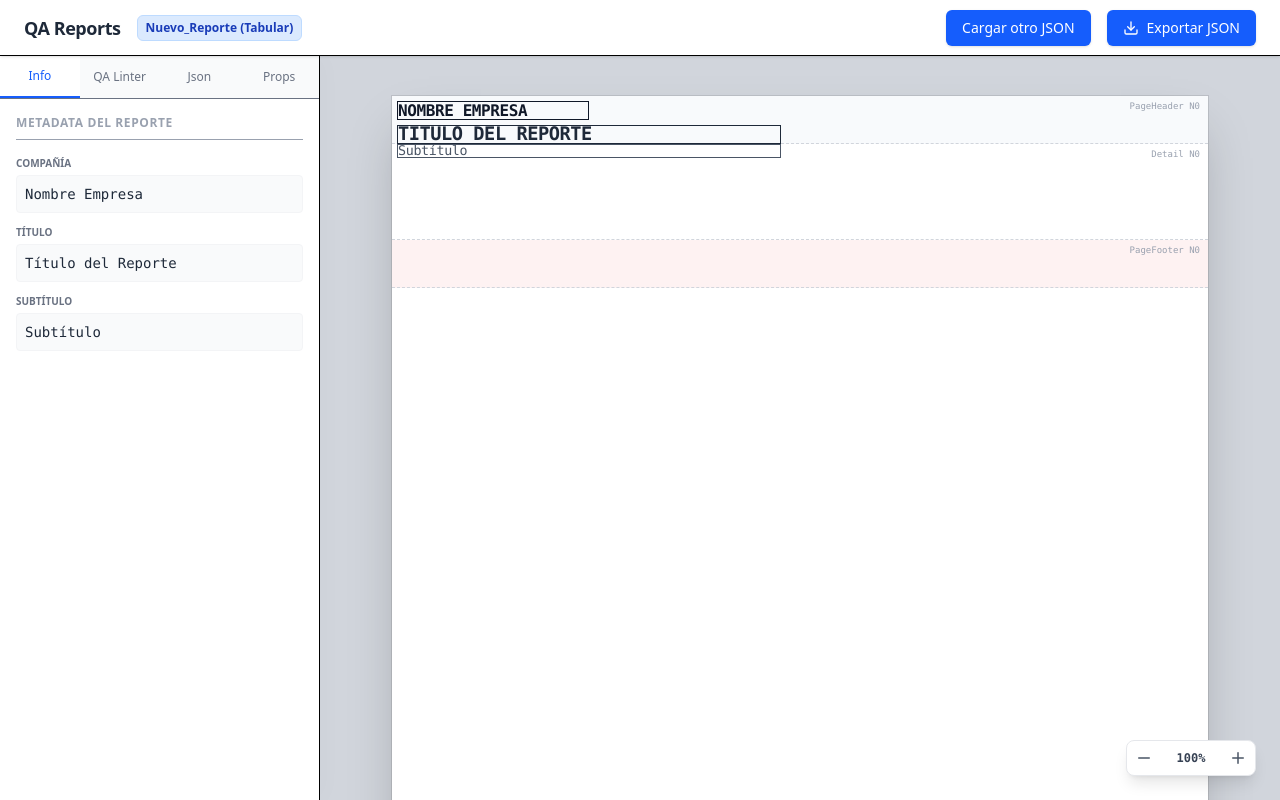
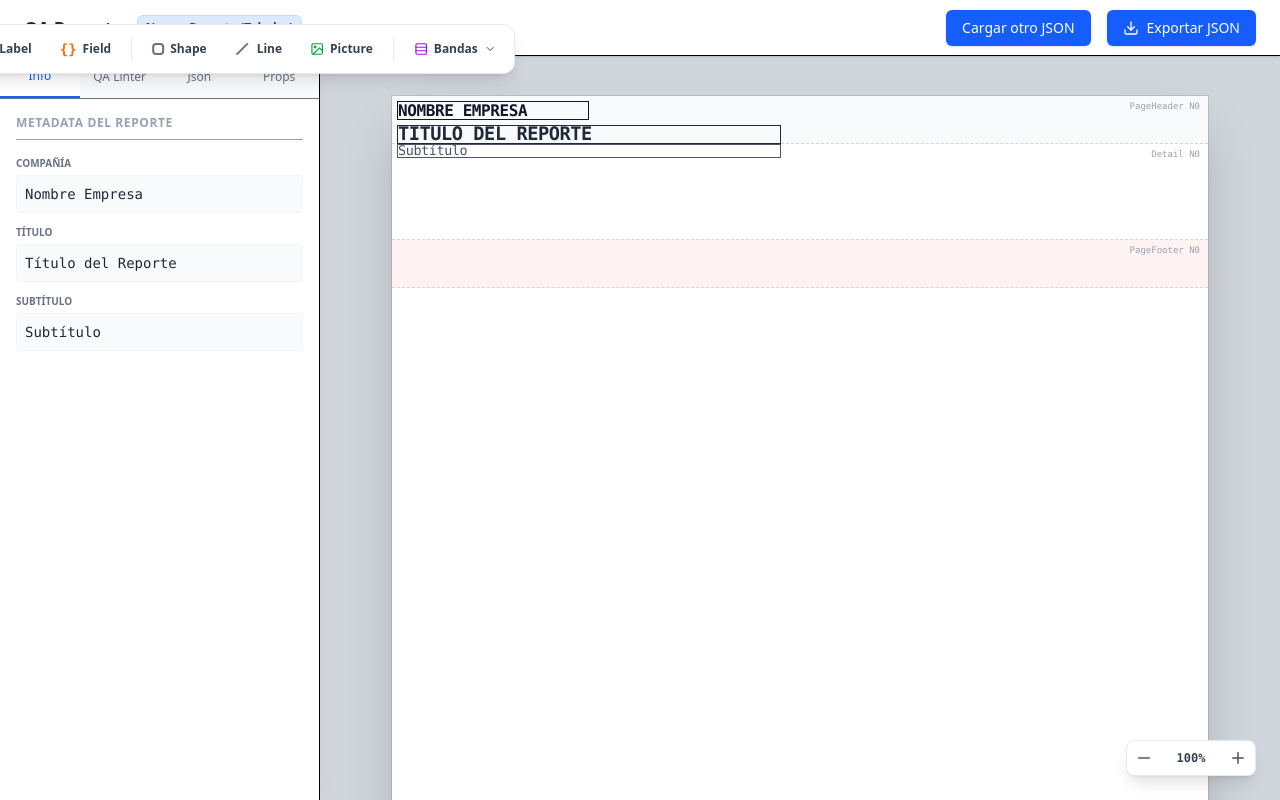
Before and after one commit to Yarbisbeme/qareports, a Next.js app: page / in a window 1280 px wide. Both pictures are taken after a click on the button "Crear Nuevo Reporte". Built offline with nearby package versions, Linux system fonts and the light colour scheme.

Commit message:
feat: add toolbar for adding objects and bands in ReportCanvas, enhance object positioning logic in useReportStore

```diff
--- a/src/components/canvas/ReportCanvas.tsx
+++ b/src/components/canvas/ReportCanvas.tsx
@@ -491,9 +491,7 @@ export default function ReportCanvas() {
           {(report.VariablesSistema || []).map((sysVar, idx) => (
             <ReportObject key={`sys-${idx}`} obj={sysVar} offsetVPos={0} type="sysvar" sysIdx={idx} customClass="bg-green-50/80 border-green-300 text-green-800" />
           ))}
-
         </div>
-
       </div>
 
       <div className="fixed bottom-6 right-6 flex items-center bg-white rounded-lg shadow-lg border border-gray-200 overflow-hidden z-50 select-none">
@@ -507,6 +505,99 @@ export default function ReportCanvas() {
           <svg xmlns="http://www.w3.org/2000/svg" width="18" height="18" viewBox="0 0 24 24" fill="none" stroke="currentColor" strokeWidth="2" strokeLinecap="round" strokeLinejoin="round"><line x1="12" y1="5" x2="12" y2="19"></line><line x1="5" y1="12" x2="19" y2="12"></line></svg>
         </button>
       </div>
+
+      {/* === BARRA DE HERRAMIENTAS (TOOLBAR ESTILO FIGMA) === */}
+      <div className="fixed top-6 left-60 -translate-x-1/2 flex items-center bg-white rounded-xl shadow-lg border border-gray-200 p-1.5 z-50 select-none gap-1">
+        <button
+          onClick={() => addObject('Label')}
+          className="flex items-center gap-1.5 px-3 py-2 hover:bg-gray-100 rounded-lg text-gray-700 text-xs font-semibold transition-colors active:scale-95"
+          title="Añadir Etiqueta (Texto Fijo)"
+        >
+          <span className="text-blue-600 font-serif text-sm font-bold">T</span> Label
+        </button>
+
+        <button
+          onClick={() => addObject('Field')}
+          className="flex items-center gap-1.5 px-3 py-2 hover:bg-gray-100 rounded-lg text-gray-700 text-xs font-semibold transition-colors active:scale-95"
+          title="Añadir Campo (Variable/Expresión)"
+        >
+          <span className="text-orange-500 font-mono text-sm font-bold">{"{}"}</span> Field
+        </button>
+
+        <div className="w-[1px] h-6 bg-gray-200 mx-1"></div>
+
+        <button
+          onClick={() => addObject('Shape')}
+          className="flex items-center gap-1.5 px-3 py-2 hover:bg-gray-100 rounded-lg text-gray-700 text-xs font-semibold transition-colors active:scale-95"
+          title="Añadir Rectángulo (Shape)"
+        >
+          <div className="w-3 h-3 border-2 border-gray-500 rounded-sm"></div> Shape
+        </button>
+
+        <button
+          onClick={() => addObject('Line')}
+          className="flex items-center gap-1.5 px-3 py-2 hover:bg-gray-100 rounded-lg text-gray-700 text-xs font-semibold transition-colors active:scale-95"
+          title="Añadir Línea"
+        >
+          <div className="w-4 h-0.5 bg-gray-500 -rotate-45"></div> Line
+        </button>
+
+        <button
+          onClick={() => addObject('Picture')}
+          className="flex items-center gap-1.5 px-3 py-2 hover:bg-gray-100 rounded-lg text-gray-700 text-xs font-semibold transition-colors active:scale-95"
+          title="Añadir Imagen"
+        >
+          <svg xmlns="http://www.w3.org/2000/svg" width="14" height="14" viewBox="0 0 24 24" fill="none" stroke="currentColor" strokeWidth="2" strokeLinecap="round" strokeLinejoin="round" className="text-green-600"><rect x="3" y="3" width="18" height="18" rx="2" ry="2"></rect><circle cx="8.5" cy="8.5" r="1.5"></circle><polyline points="21 15 16 10 5 21"></polyline></svg>
+          Picture
+        </button>
+
+        {/* === SEPARADOR PARA LAS BANDAS === */}
+        <div className="w-[1px] h-6 bg-gray-200 mx-1"></div>
+
+        {/* === DROPDOWN DE BANDAS === */}
+        <div className="relative" ref={bandMenuRef}>
+          <button
+            onClick={() => setIsBandMenuOpen(!isBandMenuOpen)}
+            className={`flex items-center gap-1.5 px-3 py-2 rounded-lg text-xs font-semibold transition-colors active:scale-95 ${
+              isBandMenuOpen ? 'bg-purple-100 text-purple-700' : 'hover:bg-gray-100 text-gray-700'
+            }`}
+            title="Añadir Banda al Reporte"
+          >
+            <svg xmlns="http://www.w3.org/2000/svg" width="14" height="14" viewBox="0 0 24 24" fill="none" stroke="currentColor" strokeWidth="2" strokeLinecap="round" strokeLinejoin="round" className="text-purple-600"><rect x="3" y="3" width="18" height="18" rx="2" ry="2"></rect><line x1="3" y1="9" x2="21" y2="9"></line><line x1="3" y1="15" x2="21" y2="15"></line></svg>
+            Bandas
+            <svg xmlns="http://www.w3.org/2000/svg" width="12" height="12" viewBox="0 0 24 24" fill="none" stroke="currentColor" strokeWidth="2" strokeLinecap="round" strokeLinejoin="round" className={`transition-transform duration-200 ${isBandMenuOpen ? 'rotate-180' : ''}`}><polyline points="6 9 12 15 18 9"></polyline></svg>
+          </button>
+
+          {/* Menú Desplegable */}
+          {isBandMenuOpen && (
+            <div className="absolute top-full right-0 mt-2 w-48 bg-white border border-gray-200 rounded-xl shadow-xl py-1.5 flex flex-col z-50">
+              <span className="px-3 py-1 text-[10px] font-bold text-gray-400 uppercase tracking-wider">Tipos de Banda</span>
+
+              <button onClick={() => handleAddBand('Title')} className="text-left px-4 py-2 text-xs text-gray-700 hover:bg-purple-50 hover:text-purple-700 transition-colors">
+                Título (Title)
+              </button>
+              <button onClick={() => handleAddBand('PageHeader')} className="text-left px-4 py-2 text-xs text-gray-700 hover:bg-purple-50 hover:text-purple-700 transition-colors">
+                Encabezado de Página
+              </button>
+              <button onClick={() => handleAddBand('GroupHeader')} className="text-left px-4 py-2 text-xs text-gray-700 hover:bg-purple-50 hover:text-purple-700 transition-colors">
+                Encabezado de Grupo
+              </button>
+              <button onClick={() => handleAddBand('Detail')} className="text-left px-4 py-2 text-xs text-gray-700 hover:bg-purple-50 hover:text-purple-700 transition-colors">
+                Detalle (Detail)
+              </button>
+              <button onClick={() => handleAddBand('GroupFooter')} className="text-left px-4 py-2 text-xs text-gray-700 hover:bg-purple-50 hover:text-purple-700 transition-colors">
+                Pie de Grupo
+              </button>
+              <button onClick={() => handleAddBand('PageFooter')} className="text-left px-4 py-2 text-xs text-gray-700 hover:bg-purple-50 hover:text-purple-700 transition-colors">
+                Pie de Página
+              </button>
+              <button onClick={() => handleAddBand('Summary')} className="text-left px-4 py-2 text-xs text-gray-700 hover:bg-purple-50 hover:text-purple-700 transition-colors">
+                Resumen (Summary)
+              </button>
+            </div>
+          )}
+        </div>
+      </div>
     </div>
 
   </>
--- a/src/store/useReportStore.ts
+++ b/src/store/useReportStore.ts
@@ -26,51 +26,68 @@ export const useReportStore = create<ReportStore>((set) => ({
 
     const newReport = JSON.parse(JSON.stringify(state.report));
 
-    // 💡 LA MAGIA Y SOLUCIÓN: Definimos la variable estrictamente como 'number'
     let targetBandIdx: number;
 
-    // Evaluamos directamente si tenemos una banda activa
     if (state.activeBandIdx !== null) {
       targetBandIdx = state.activeBandIdx;
     } else {
-      // Fallback 1: Si no hay selección, buscamos la banda "Detail"
       const detailIdx = newReport.Bandas.findIndex((b: any) => b.TipoBanda === 'Detail');
       targetBandIdx = detailIdx !== -1 ? detailIdx : 0;
     }
 
-    // Fallback extremo: Si por algún motivo el índice queda fuera del rango real de bandas
     if (targetBandIdx < 0 || targetBandIdx >= newReport.Bandas.length) {
       targetBandIdx = 0;
     }
 
-    // Validación de seguridad de la estructura del reporte
     if (!newReport.Bandas || newReport.Bandas.length === 0 || !newReport.Bandas[targetBandIdx]) {
       return {};
     }
 
-    // Creamos el objeto inicializando de forma segura la estructura FoxPro
+    let baseVPos = 0;
+    const targetBandObjects = newReport.Bandas[targetBandIdx].Objetos || [];
+
+    if (targetBandObjects.length > 0) {
+      const currentMinVPos = Math.min(...targetBandObjects.map((o: any) => o.VPos || 0));
+      baseVPos = currentMinVPos + 500;
+    } else {
+      let accumulatedTop = 0;
+      for (let i = 0; i < targetBandIdx; i++) {
+        const b = newReport.Bandas[i];
+        const bObjects = b.Objetos || [];
+
+        const bMinVPos = bObjects.length > 0 ? Math.min(...bObjects.map((o: any) => o.VPos || 0)) : 0;
+        const bMaxVPos = bObjects.length > 0
+          ? Math.max(...bObjects.map((o: any) => (o.VPos || 0) + (o.Height || 0)))
+          : bMinVPos + 5000;
+
+        accumulatedTop += (b.BandHeight !== undefined ? b.BandHeight : (bMaxVPos - bMinVPos));
+      }
+      baseVPos = accumulatedTop + 500; // Margen de seguridad dentro de la banda vacía
+    }
+
+    // 2. Definición estructurada y segura del objeto
     const newObj = {
       TipoObj: tipoObj,
-      Expr: tipoObj === 'Label' ? 'Nuevo Texto' : '',
-      VPos: 0,
-      HPos: 0,
-      Width: 10000,
-      Height: 2000,
-      FontSize: 9,
+      Expr: tipoObj === 'Label' ? '"Nuevo Texto"' : tipoObj === 'Field' ? 'MiCampo' : '',
+      VPos: baseVPos, //  Asignación calculada
+      HPos: 500,      // Margen izquierdo inicial estándar
+      Width: tipoObj === 'Line' ? 10000 : (tipoObj === 'Shape' || tipoObj === 'Picture' ? 10000 : 15000),
+      Height: tipoObj === 'Line' ? 100 : (tipoObj === 'Shape' || tipoObj === 'Picture' ? 5000 : 2000),
+      FontSize: tipoObj === 'Label' || tipoObj === 'Field' ? 9 : 0,
     };
 
-    // Nos aseguramos de que el array de Objetos exista en la banda destino
     if (!newReport.Bandas[targetBandIdx].Objetos) {
       newReport.Bandas[targetBandIdx].Objetos = [];
     }
 
-    // Inyectamos el objeto, TypeScript ahora sabe que targetBandIdx es 100% numérico
     newReport.Bandas[targetBandIdx].Objetos.push(newObj);
+    const newObjIdx = newReport.Bandas[targetBandIdx].Objetos.length - 1;
 
     return {
       past: [...state.past, state.report],
       future: [],
-      report: newReport
+      report: newReport,
+      selectedIndices: [{ type: 'band', bandIdx: targetBandIdx, objIdx: newObjIdx }]
     };
   }),
 
```
